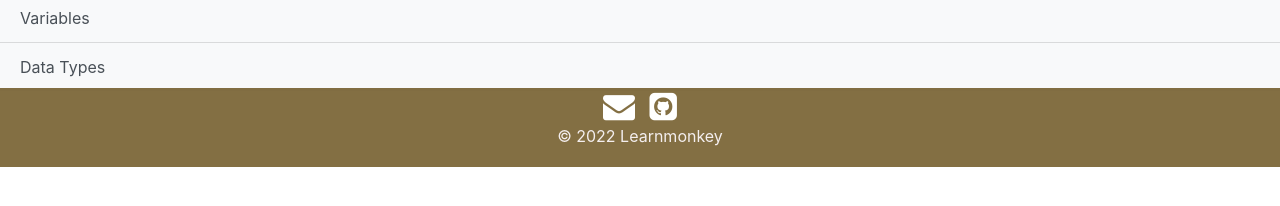
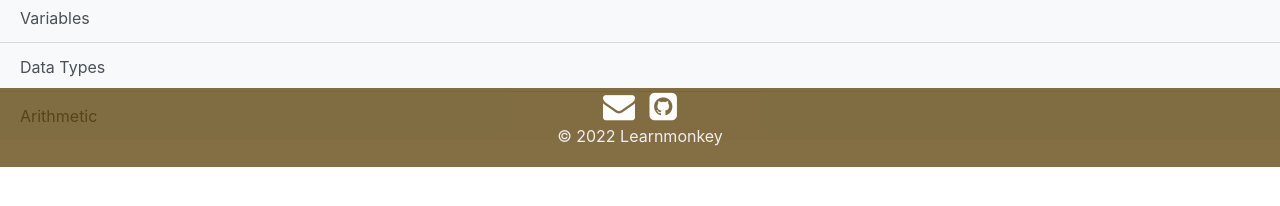
Before and after one commit to learnmonkey/learnmonkey.github.io, a Jekyll site: the page built from programming/python/installing-python.html, in a window 1280 px wide and 900 px high, scrolled down 1267 px. Shown: the part 202-408 px from the top of the window. Built offline with Jekyll 4.4.1, drawn with Linux system fonts in a browser that asks for light colours.

Commit message:
add arithmetic tutorial to list

```diff
--- a/_layouts/python.html
+++ b/_layouts/python.html
@@ -12,6 +12,7 @@
                 <a href="/programming/python/more-on-printing/" class="list-group-item list-group-item-action bg-light">More on Printing</a>
                 <a href="/programming/python/variables/" class="list-group-item list-group-item-action bg-light">Variables</a>
                 <a href="/programming/python/data-types/" class="list-group-item list-group-item-action bg-light">Data Types</a>
+                <a href="/programming/python/data-types/" class="list-group-item list-group-item-action bg-light">Arithmetic</a>
             </div>
         </aside>
         {%- include footer.html -%}
```
